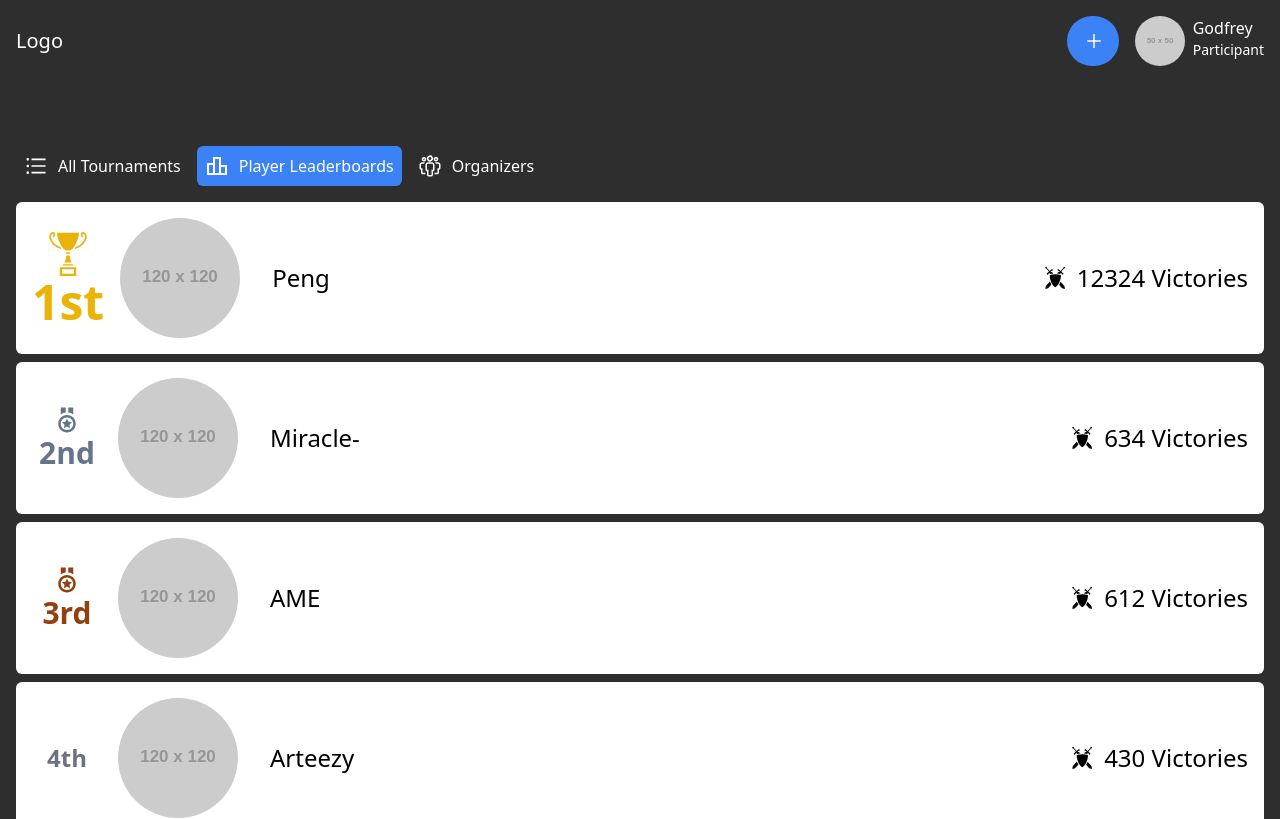
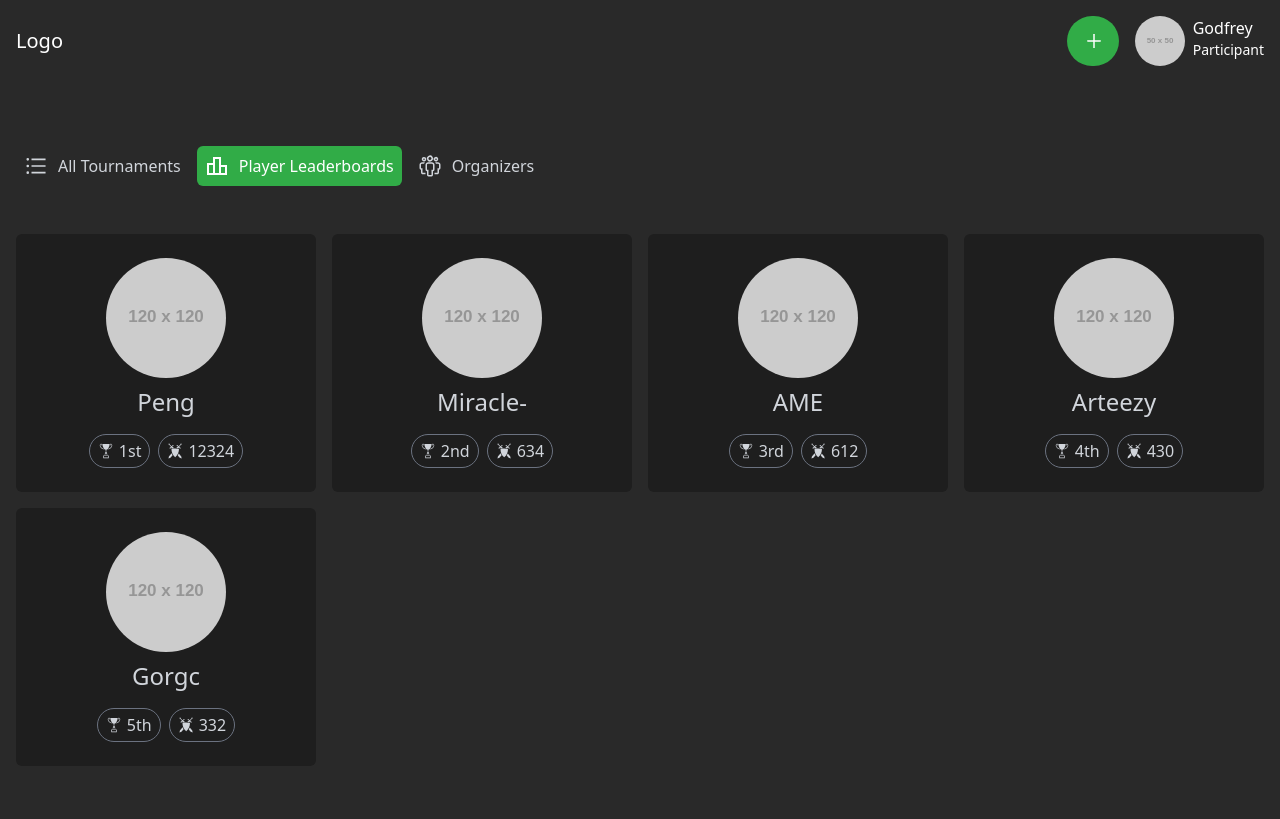
Before and after one commit to pengpa0012/tournament-app, a Next.js app in the folder client/: page /player-leaderboards in a window 1280 px wide. Shown: the top 819 px of the page. Built offline with nearby package versions, Linux system fonts and the light colour scheme.

Commit message:
changed leaderboard layout

```diff
--- a/client/src/pages/_app.tsx
+++ b/client/src/pages/_app.tsx
@@ -10,10 +10,10 @@ export default function App({ Component, pageProps }: AppProps) {
   return  <>
     {router.pathname != "/login" &&
       <>
-        <nav className="flex items-center justify-between text-white">
+        <nav className="flex items-center justify-between text-white text-gray-300">
           <h1 className="font-medium text-xl" onClick={() => router.push("/")}>Logo</h1>
           <div className="flex ">
-            <button className="bg-blue-500 hover:bg-blue-600 px-[15px] text-white font-medium rounded-full mr-4 flex items-center"><AiOutlinePlus size={20} style={{ marginLeft: 2, fontWeight: "medium" }} onClick={() => router.push("/create")}/></button>
+            <button className="bg-[#31AC47] hover:bg-[#2da142] px-[15px] text-white font-medium rounded-full mr-4 flex items-center"><AiOutlinePlus size={20} style={{ marginLeft: 2, fontWeight: "medium" }} onClick={() => router.push("/create")}/></button>
             <div className="flex cursor-pointer" onClick={() => router.push("/profile")}>
               <img src="https://via.placeholder.com/50x50" className="mr-2 rounded-full"/>
               <div>
@@ -27,7 +27,7 @@ export default function App({ Component, pageProps }: AppProps) {
         <ul className="mt-20 flex mb-4 gap-2 font-medium">
           {
             tabs().map((item, i) => (
-              <li key={i} className={`${router.pathname == item.route ? "bg-blue-500" : ""} text-white p-2 cursor-pointer rounded-md flex`} onClick={() => router.push(item.route)}>
+              <li key={i} className={`${router.pathname == item.route ? "bg-[#31AC47] text-white" : "text-gray-300 hover:bg-white/5"} p-2 cursor-pointer rounded-md flex`} onClick={() => router.push(item.route)}>
                 {item.icon}
                 <span>
                   {item.title}
--- a/client/src/pages/create.tsx
+++ b/client/src/pages/create.tsx
@@ -2,7 +2,7 @@ import React from 'react'
 
 const create = () => {
   return (
-    <div>create</div>
+    <div className="text-white">create</div>
   )
 }
 
--- a/client/src/pages/index.tsx
+++ b/client/src/pages/index.tsx
@@ -19,7 +19,7 @@ export default function Home() {
     <main>
       <table className="w-full">
         <thead>
-          <tr className="flex bg-blue-600 text-white py-4 rounded-tl-lg rounded-tr-lg">
+          <tr className="flex bg-[#2E426E] text-white py-4 rounded-tl-lg rounded-tr-lg text-gray-300">
             {
               tableHeader().map((item, i) => (
               <th className="flex-1" key={i}>
@@ -37,9 +37,9 @@ export default function Home() {
         <tbody>
           {
             [1,2,3,4,5].map((item: any, i: number) => (
-              <tr className="text-center flex items-center bg-white rounded-md my-2 cursor-pointer" key={i} onClick={() => router.push("/tournament")}>
-                <td className="py-2 flex flex-1">
-                  <img src="https://via.placeholder.com/400x200" className="mx-auto w-full max-w-[150px]"/>
+              <tr className="text-center flex items-center bg-[#1E1E1E] hover:bg-[#1a1a1a] rounded-md my-2 cursor-pointer text-gray-300" key={i} onClick={() => router.push("/tournament")}>
+                <td className="p-2 flex flex-1">
+                  <img src="https://via.placeholder.com/400x200" className="w-full max-w-[150px]"/>
                   <div className="text-left ml-2">
                     <h4 className="text-lg font-medium">Title</h4>
                     <p className="text-sm">Lorem ipsum dolor sit amet</p>
--- a/client/src/pages/organizers.tsx
+++ b/client/src/pages/organizers.tsx
@@ -6,7 +6,7 @@ const organizers = () => {
   return (
     <table className="w-full">
       <thead>
-        <tr className="flex bg-blue-600 text-white py-4 rounded-tl-lg rounded-tr-lg">
+        <tr className="flex bg-[#2E426E] text-white py-4 rounded-tl-lg rounded-tr-lg text-gray-300">
           <th className="flex-1">Name</th>
           <th className="flex-1">Total Tournaments Managed</th>
         </tr>
@@ -14,7 +14,7 @@ const organizers = () => {
       <tbody>
         {
           [1,2,3,4,5].map((item, any) => (
-            <tr className="bg-white rounded-md my-2 flex text-center p-2 font-medium cursor-pointer" onClick={() => router.push(`/profile`)}>
+            <tr className="bg-[#1E1E1E] hover:bg-[#1a1a1a] text-gray-300 bg-white rounded-md my-2 flex text-center p-2 font-medium cursor-pointer" onClick={() => router.push(`/profile`)}>
               <td className="flex-1 text-xl">Tito Valdez</td>
               <td className="flex-1 text-xl">233</td>
             </tr>
--- a/client/src/pages/player-leaderboards.tsx
+++ b/client/src/pages/player-leaderboards.tsx
@@ -7,27 +7,31 @@ import { useRouter } from 'next/router';
 
 const playerLeaderboards = () => {
   const router = useRouter()
-  return <>
+  return <div className="grid grid-cols-1 md:grid-cols-3 lg:grid-cols-4 gap-4 mt-12">
     {
       playerLeaderboardsContent.map((item, i) => (
-        <div key={i} className="bg-white rounded-md my-2 p-4 flex items-center justify-between cursor-pointer" onClick={() => router.push(`/profile?id=${item.name}`)}>
-          <div className="flex items-center">
-            <h1 className={`text-2xl text-gray-500 font-bold min-w-[70px] flex flex-col items-center ${i == 0 && "text-5xl !text-yellow-500"} ${i == 1 && "text-3xl !text-slate-500"} ${i == 2 && "text-3xl !text-amber-800"}`}>
+        <div key={i} className="bg-[#1E1E1E] hover:bg-[#1a1a1a] rounded-md p-6 flex flex-col items-center cursor-pointer text-gray-300 text-center" onClick={() => router.push(`/profile?id=${item.name}`)}>
+          <div>
+            {/* <h1 className={`text-2xl text-gray-300 font-bold min-w-[70px] flex flex-col items-center ${i == 0 && "text-5xl !text-yellow-500"}`}>
               {i == 0 && <GiTrophyCup />}
               {i == 1 || i == 2 ? <BiMedal /> : ""}
               {item.rank}
-            </h1>
-            <img src="https://via.placeholder.com/120x120" className="rounded-full ml-4 mr-8"/>
-            <h1 className="text-2xl">{item.name}</h1>
+            </h1> */}
+            <img src="https://via.placeholder.com/120x120" className="rounded-full"/>
+            <h1 className="text-2xl mt-2 mb-4">{item.name}</h1>
           </div>
-          <h1 className="text-2xl flex items-center">
+          <ul className="flex items-center gap-2 justify-center">
+            <li className="flex items-center border border-gray-500 text-gray-300 rounded-full px-2 py-1"><GiTrophyCup style={{ marginRight: 5 }} /> {item.rank}</li>
+            <li className="flex items-center border border-gray-500 text-gray-300 rounded-full px-2 py-1"><GiSwordsEmblem style={{ marginRight: 5 }}/> {item.victories}</li>
+          </ul>
+          {/* <h1 className="text-2xl flex items-center">
             <GiSwordsEmblem size={24} style={{ marginRight: 10}} />
             <span>{item.victories} Victories</span>
-          </h1>
+          </h1> */}
         </div>
       ))
     }
-  </>
+  </div>
 
 }
 
--- a/client/src/styles/globals.css
+++ b/client/src/styles/globals.css
@@ -6,6 +6,10 @@ body  {
   max-width: 1440px;
   margin: 0 auto;
   padding: 1rem;
-  background: #2e2e2e;
+  background: #292929;
   text-align: white;
 }
+
+.bg-blue-500 {
+  background: #4552FE !important;
+}
```
Also changed, not shown: client/src/Components/Login.tsx (+6 -7 lines).
